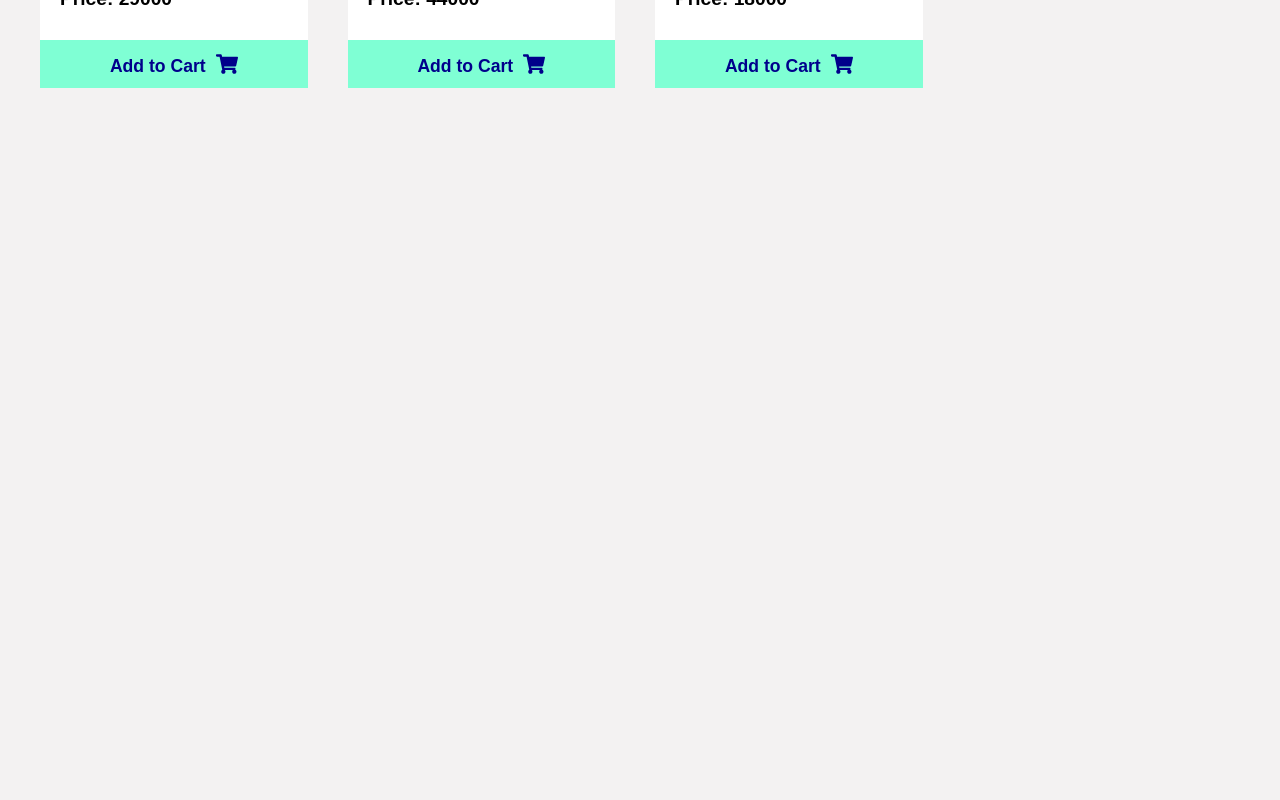
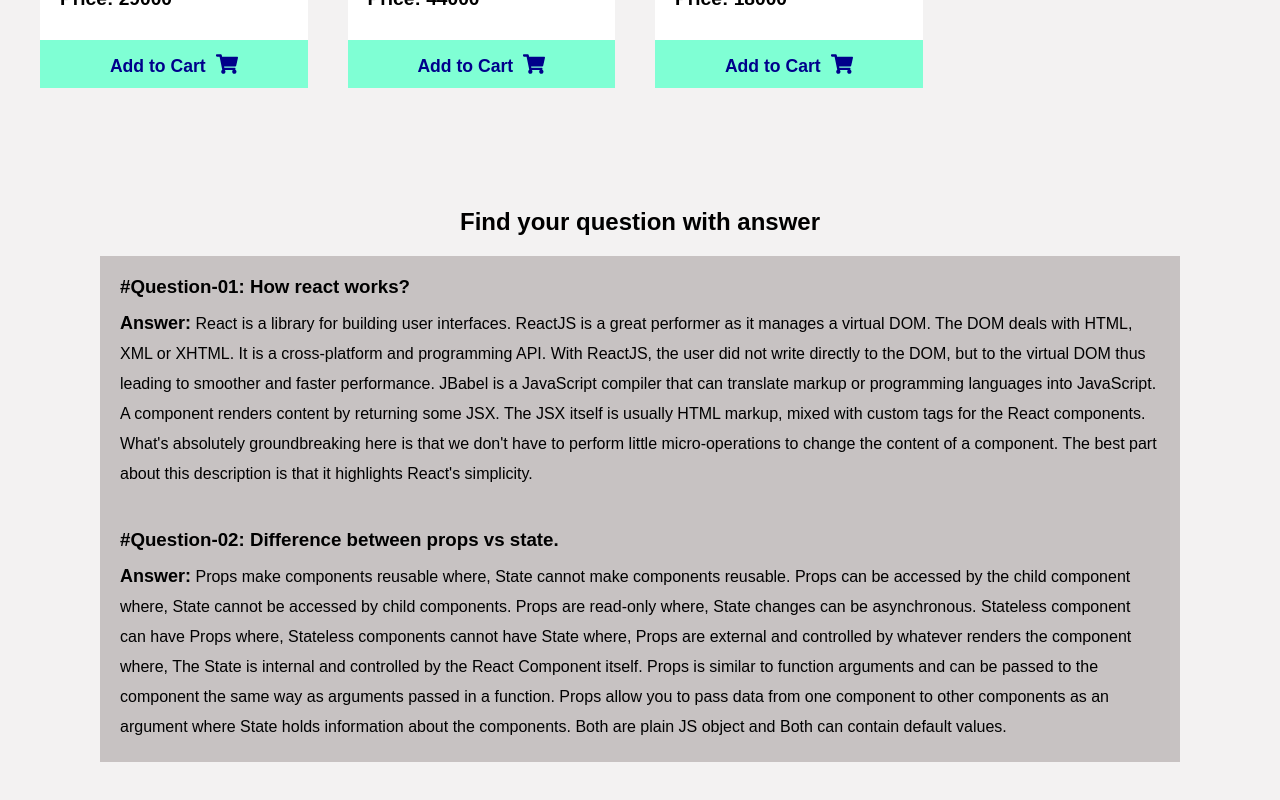
Before and after one commit to MuhammadBorhan/lucky-one-MuhammadBorhan, a React (Create React App) app: page / in a window 1280 px wide. Shown: the part 1118-1918 px from the top of the page. Before the commit the page ends 1276 px from the top, so only its background shows below. Built offline with nearby package versions, Linux system fonts and the light colour scheme.

Commit message:
added style

```diff
--- a/public/data.json
+++ b/public/data.json
@@ -39,7 +39,7 @@
         "id": 7,
         "name": "OnePlus-8",
         "price": "29000",
-        "img": "https://cdn.pixabay.com/photo/2016/03/27/22/18/smartphone-1284501_960_720.jpg"
+        "img": "https://cdn.pixabay.com/photo/2017/08/02/11/38/smartphone-2571128_960_720.jpg"
     },
     {
         "id": 8,
--- a/src/App.js
+++ b/src/App.js
@@ -1,5 +1,6 @@
 import './App.css';
 import Header from './components/Header/Header';
+import Moreinfo from './components/Moreinfo/Moreinfo';
 import Products from './components/Products/Products';
 
 function App() {
@@ -7,6 +8,7 @@
     <div>
       <Header></Header>
       <Products></Products>
+      <Moreinfo></Moreinfo>
     </div>
   );
 }
--- a/src/components/Cart/Cart.css
+++ b/src/components/Cart/Cart.css
@@ -22,6 +22,8 @@
     }
     .cart img{
         margin-right: 8px;
+        width: 40px;
+        height: 40px;
     }
     .cart p{
         margin-right: 8px;
--- a/src/components/Cart/Cart.js
+++ b/src/components/Cart/Cart.js
@@ -3,7 +3,7 @@
 import './Cart.css'
 
 const Cart = ({ cart }) => {
-    const { img, name, id } = cart;
+    const { img, name } = cart;
     return (
         <div className='cart'>
             <img src={img} alt="" />
--- a/src/components/Header/Header.css
+++ b/src/components/Header/Header.css
@@ -27,7 +27,7 @@
    .header{
        display: flex;
        flex-direction: column;
-       margin-right: -20px;
+       margin-right: -30px;
    }
    .header h2{
        width: 400px;
--- /dev/null
+++ b/src/components/Moreinfo/Moreinfo.css
@@ -0,0 +1,27 @@
+.moreinfo{
+    padding: 50px 100px;
+}
+.moreinfo h2{
+text-align: center;
+margin-bottom: 20px;
+}
+.moreinfo article{
+    background-color: rgb(199, 194, 194);
+    padding: 20px;
+}
+.moreinfo article h3{
+    margin-bottom: 10px;
+}
+.moreinfo article p{
+    line-height: 30px;
+}
+.moreinfo span{
+    font-size: 18px;
+    font-weight: bold;
+}
+@media screen and (max-width:767px) {
+    .moreinfo{
+        padding: 50px 30px;
+        margin-right: -30px;
+    }
+}
--- /dev/null
+++ b/src/components/Moreinfo/Moreinfo.js
@@ -0,0 +1,22 @@
+import React from 'react';
+import './Moreinfo.css'
+
+const Moreinfo = () => {
+    return (
+        <div className='moreinfo'>
+            <h2>Find your question with answer</h2>
+            <article>
+                <h3>#Question-01: How react works?</h3>
+                <p> <span>Answer:</span> React is a library for building user interfaces. ReactJS is a great performer as it manages a virtual DOM. The DOM deals with HTML, XML or XHTML. It is a cross-platform and programming API. With ReactJS, the user did not write directly to the DOM, but to the virtual DOM thus leading to smoother and faster performance. JBabel is a JavaScript compiler that can translate markup or programming languages into JavaScript. A component renders content by returning some JSX. The JSX itself is usually HTML markup, mixed with custom tags for the React components. What's absolutely groundbreaking here is that we don't have to perform little micro-operations to change the content of a component. The best part about this description is that it highlights React's simplicity. </p>
+            </article>
+            <article>
+                <h3>#Question-02: Difference between props vs state.</h3>
+                <p><span>Answer:</span> Props make components reusable where, State cannot make components reusable. Props can be accessed by the child component where, State cannot be accessed by child components. Props are read-only where, State changes can be asynchronous. Stateless component can have Props where, Stateless components cannot have State where, Props are external and controlled by whatever renders the component where, The State is internal and controlled by the React Component itself. Props is similar to function arguments and can be passed to the component the same way as arguments passed in a function. Props allow you to pass data from one component to other components as an argument where State holds information about the components. Both are plain JS object and Both can contain default values.
+
+                </p>
+            </article>
+        </div>
+    );
+};
+
+export default Moreinfo;
--- a/src/components/Products/Products.css
+++ b/src/components/Products/Products.css
@@ -9,7 +9,7 @@
     grid-template-columns: repeat(3,1fr);
 }
 .selected-phone{
-    padding: 30px 30px;
+    padding: 30px;
     box-shadow: -2px 5px 4px rgba(120, 110, 100, .6);
     height: 450px;
     margin-top: 50px;
@@ -34,6 +34,6 @@
         grid-template-columns: 1fr;
     }
     .selected-phone{
-        /* height: 250px; */
+        height: 500px;
     }
 }
--- a/src/components/Products/Products.js
+++ b/src/components/Products/Products.js
@@ -1,6 +1,5 @@
 import React, { useEffect, useState } from 'react';
 import Cart from '../Cart/Cart';
-import Choosemodal from '../Choosemodal/Choosemodal';
 import Product from '../Product/Product';
 import './Products.css'
 
@@ -17,13 +16,20 @@
 
         if (carts.length <= 3) {
             setCarts([...carts, product]);
+
         }
     }
     const handleChooseForMe = () => {
-        const random = Math.ceil(Math.random() * 4);
+        carts.map(item => item)
+        const random = Math.floor(Math.random() * 4)
         console.log(random)
-        const chooseItem = carts.find(cart => cart.id === random)
-        alert(chooseItem.name)
+
+        /* for (let i = 0; i < carts.length; i++) {
+
+        } */
+
+
+
     }
     const handleChooseAgain = () => {
         setCarts([])
@@ -41,11 +47,13 @@
                     carts.map(cart => <Cart key={cart.id} cart={cart}></Cart>)
                 }
 
-                <button onClick={handleChooseForMe} style={{ color: 'green', fontWeight: 'bold' }}>CHOOSE FOR ME</button><br></br>
-                <button onClick={handleChooseAgain} style={{ color: '#7C07B3', fontWeight: 'bold' }}>CHOOSE AGAIN</button>
+                <div>
+
+                    <button onClick={handleChooseForMe} style={{ color: 'green', fontWeight: 'bold' }}>CHOOSE FOR ME</button><br></br>
+                    <button onClick={handleChooseAgain} style={{ color: '#7C07B3', fontWeight: 'bold' }}>CHOOSE AGAIN</button>
+                </div>
             </div>
         </div>
     );
 };
-
 export default Products;
```
